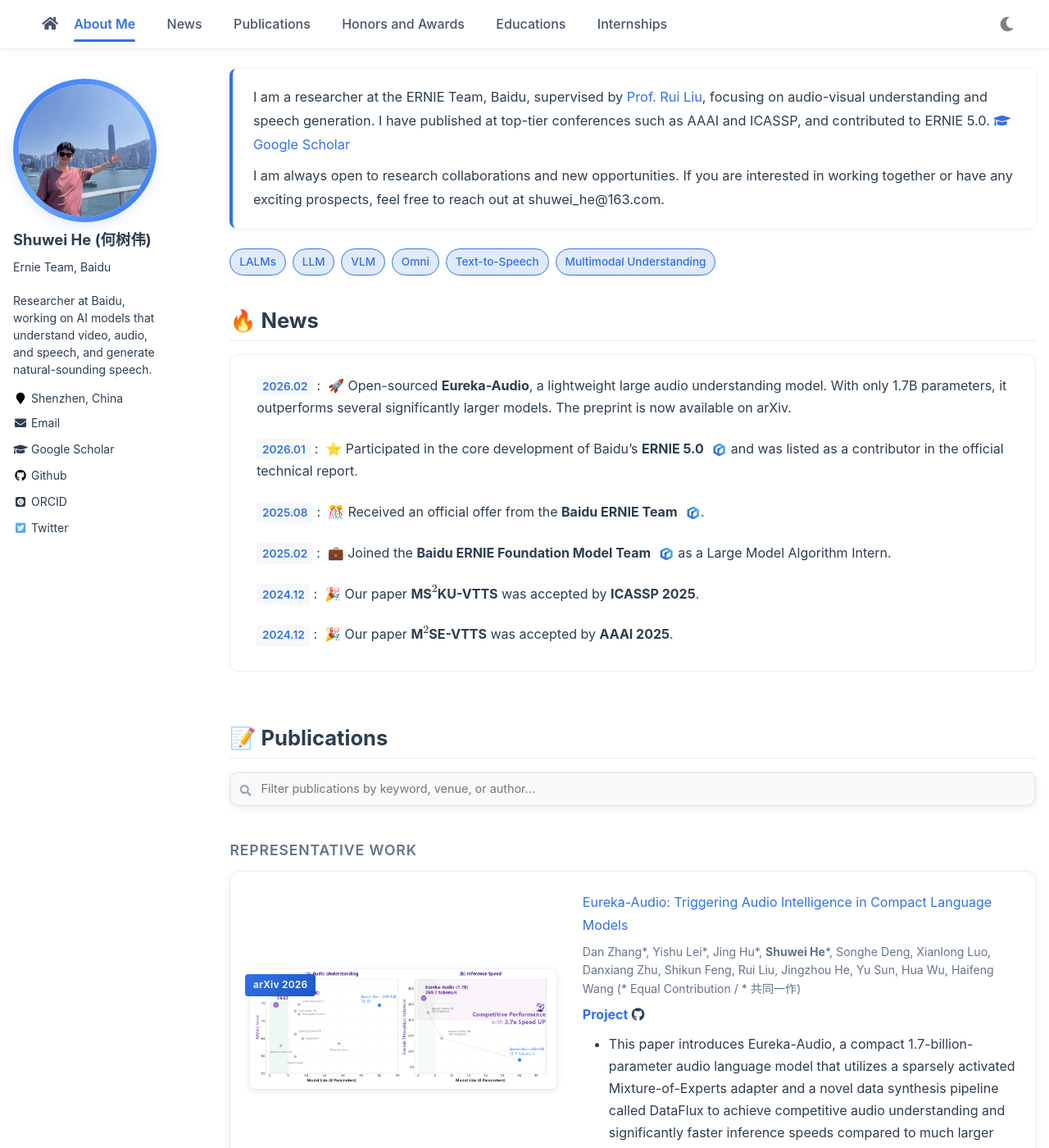
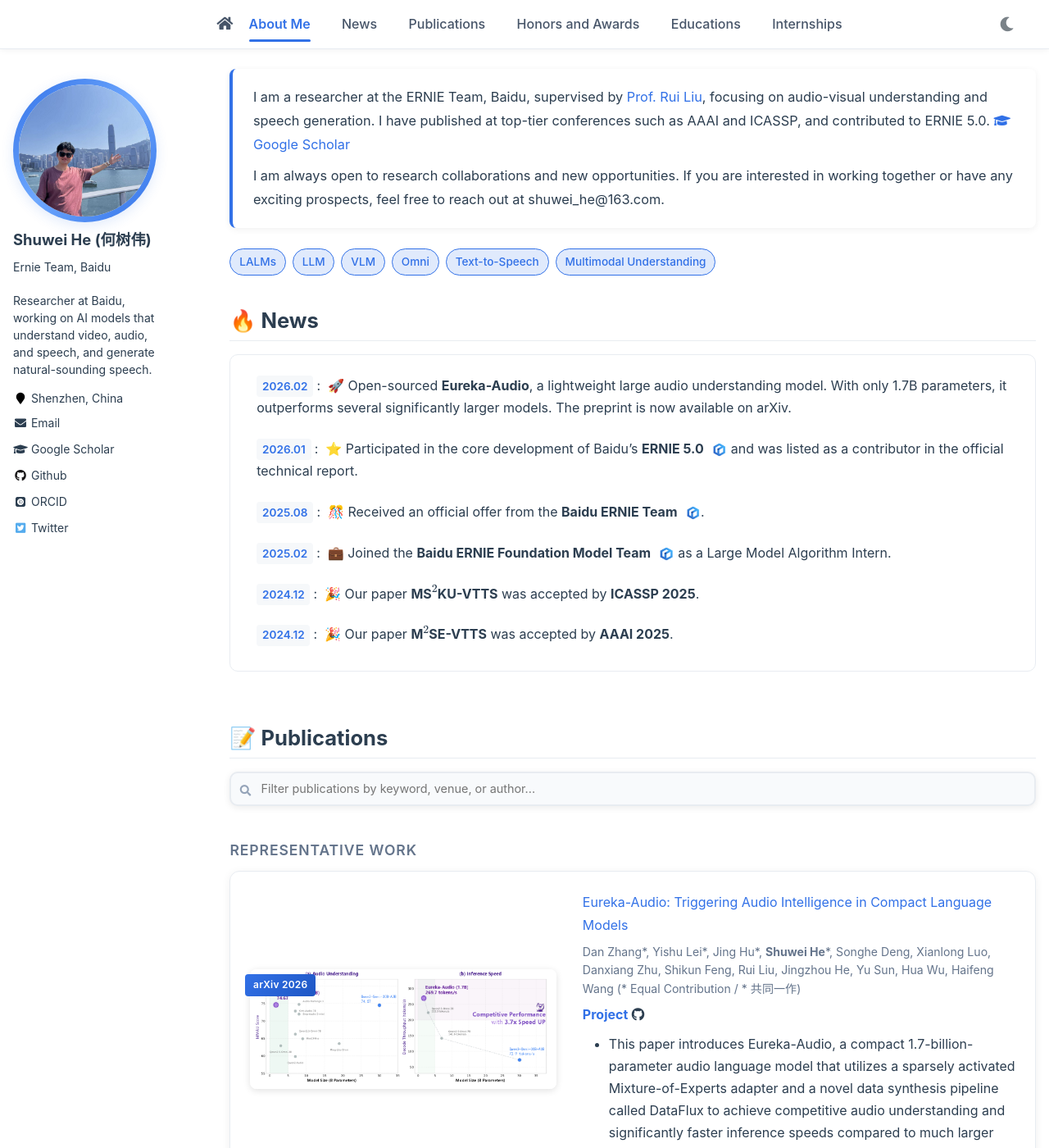
Before and after one commit to he-shuwei/he-shuwei.github.io, a Jekyll site: the page built from _pages/about.md, in a window 1280 px wide and 1400 px high. Shown: the whole window at 82% size. Built offline with Jekyll 4.4.1, drawn with Linux system fonts in a browser that asks for light colours; comment, search, counter and statistics services are not loaded.

Commit message:
Align masthead nav with page content area on large screens

```diff
--- a/_sass/_masthead.scss
+++ b/_sass/_masthead.scss
@@ -21,6 +21,10 @@
     @include clearfix;
     padding: .5em 2em;
     font-family: $sans-serif-narrow;
+
+    @include breakpoint($large) {
+      padding-left: calc(16.67% + 2em);
+    }
 
     @include breakpoint($x-large) {
       max-width: $x-large;
```
